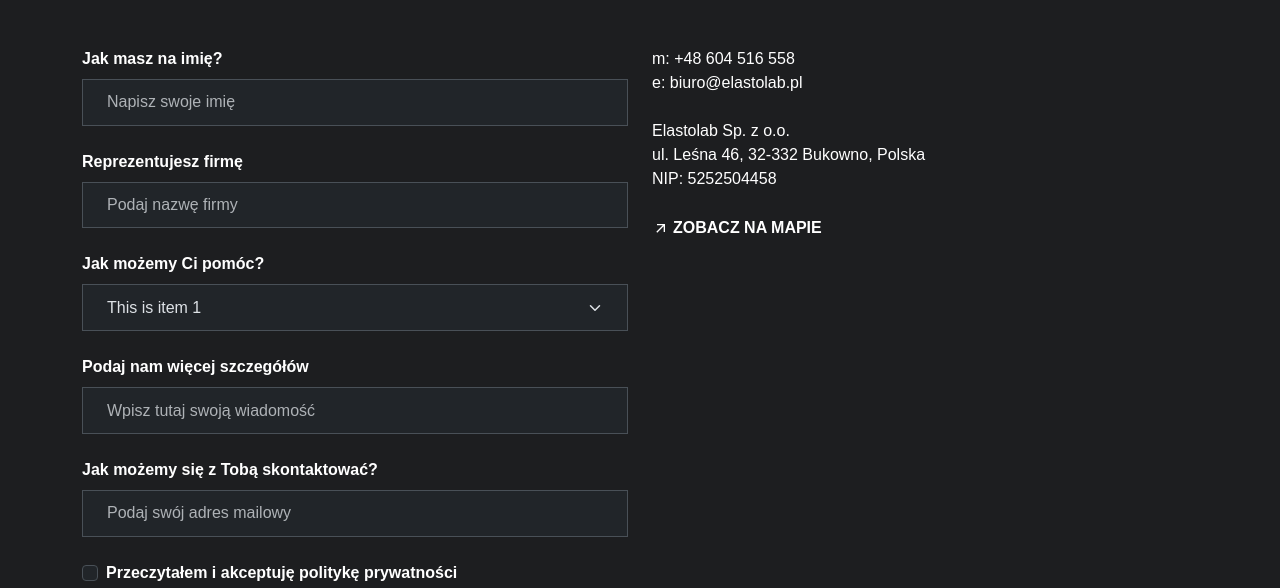
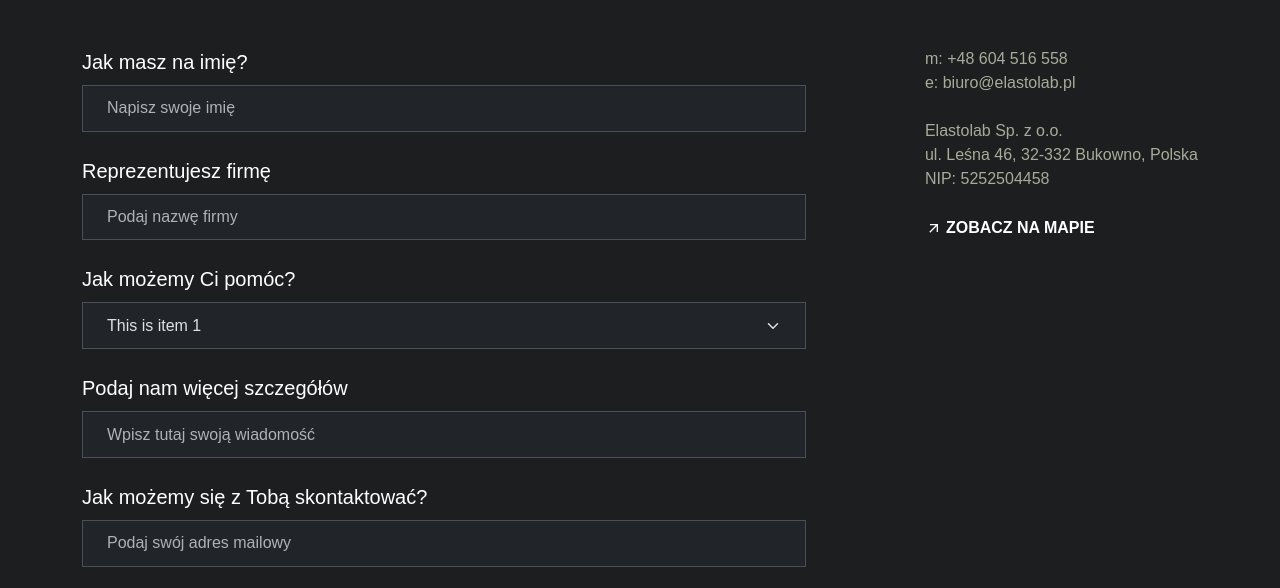
Before and after one commit to michalbialkowski/elastolab, a plain HTML site: page kontakt.html in a window 1280 px wide. Shown: the part 196-784 px from the top of the page. Drawn offline with nearby package versions, Linux system fonts and the light colour scheme; a web font is replaced by a local one.

Commit message:
Update kontakt.html

```diff
--- a/kontakt.html
+++ b/kontakt.html
@@ -72,19 +72,42 @@
             </section>
             <section class="text-white pb--50">
                 <div class="container">
-                    <div class="row">
-                        <div class="col">
+                    <div class="row gy-5">
+                        <div class="col-lg-auto offset-xl-1 offset-xxl-2 order-lg-last">
+                            <div class="row gx-0 gy-4 flex-column">
+                                <div class="col">
+                                    <ul class="list-unstyled mb-0 text-lightolive">
+                                        <li>m: +48 604 516 558</li>
+                                        <li>e: biuro@elastolab.pl</li>
+                                    </ul>
+                                </div>
+                                <div class="col">
+                                    <p class="mb-0 text-lightolive">Elastolab Sp. z o.o.<br>ul. Leśna 46, 32-332 Bukowno, Polska<br>NIP: 5252504458</p>
+                                </div>
+                                <div class="col">
+                                    <div class="d-flex justify-content-start"><a class="btn d-flex align-items-center link-white p-0" role="button" href="#!"><svg xmlns="http://www.w3.org/2000/svg" enable-background="new 0 0 24 24" height="1em" viewBox="0 0 24 24" width="1em" fill="currentColor" class="me-1">
+                                                <g>
+                                                    <rect fill="none" height="24" width="24"></rect>
+                                                </g>
+                                                <g>
+                                                    <polygon points="6,6 6,8 14.59,8 5,17.59 6.41,19 16,9.41 16,18 18,18 18,6"></polygon>
+                                                </g>
+                                            </svg><span>Zobacz na mapie</span></a></div>
+                                </div>
+                            </div>
+                        </div>
+                        <div class="col order-lg-first">
                             <form data-bs-theme="dark">
                                 <div class="row gx-0 gy-4 flex-column">
-                                    <div class="col"><label class="form-label fw-semibold d-block ff-headings">Jak masz na imię?</label><input class="form-control" type="text" placeholder="Napisz swoje imię"></div>
-                                    <div class="col"><label class="form-label fw-semibold d-block ff-headings">Reprezentujesz firmę</label><input class="form-control" type="text" placeholder="Podaj nazwę firmy"></div>
-                                    <div class="col"><label class="form-label fw-semibold d-block ff-headings">Jak możemy Ci pomóc?</label><select class="form-select">
+                                    <div class="col"><label class="form-label fs-5 fw-normal d-block ff-headings">Jak masz na imię?</label><input class="form-control" type="text" placeholder="Napisz swoje imię"></div>
+                                    <div class="col"><label class="form-label fs-5 fw-normal d-block ff-headings">Reprezentujesz firmę</label><input class="form-control" type="text" placeholder="Podaj nazwę firmy"></div>
+                                    <div class="col"><label class="form-label fs-5 fw-normal d-block ff-headings">Jak możemy Ci pomóc?</label><select class="form-select">
                                             <option value="12" selected="">This is item 1</option>
                                             <option value="13">This is item 2</option>
                                             <option value="14">This is item 3</option>
                                         </select></div>
-                                    <div class="col"><label class="form-label fw-semibold d-block ff-headings">Podaj nam więcej szczegółów</label><input class="form-control" type="text" placeholder="Wpisz tutaj swoją wiadomość"></div>
-                                    <div class="col"><label class="form-label fw-semibold d-block ff-headings">Jak możemy się z Tobą skontaktować?</label><input class="form-control" type="text" placeholder="Podaj swój adres mailowy"></div>
+                                    <div class="col"><label class="form-label fs-5 fw-normal d-block ff-headings">Podaj nam więcej szczegółów</label><input class="form-control" type="text" placeholder="Wpisz tutaj swoją wiadomość"></div>
+                                    <div class="col"><label class="form-label fs-5 fw-normal d-block ff-headings">Jak możemy się z Tobą skontaktować?</label><input class="form-control" type="text" placeholder="Podaj swój adres mailowy"></div>
                                     <div class="col">
                                         <div class="form-check"><input class="form-check-input" type="checkbox" id="formCheck-1"><label class="form-check-label fw-semibold" for="formCheck-1">Przeczytałem i akceptuję politykę prywatności</label></div>
                                     </div>
@@ -100,29 +123,6 @@
                                     </div>
                                 </div>
                             </form>
-                        </div>
-                        <div class="col">
-                            <div class="row gx-0 gy-4 flex-column">
-                                <div class="col">
-                                    <ul class="list-unstyled mb-0">
-                                        <li>m: +48 604 516 558</li>
-                                        <li>e: biuro@elastolab.pl</li>
-                                    </ul>
-                                </div>
-                                <div class="col">
-                                    <p class="mb-0">Elastolab Sp. z o.o.<br>ul. Leśna 46, 32-332 Bukowno, Polska<br>NIP: 5252504458</p>
-                                </div>
-                                <div class="col">
-                                    <div class="d-flex justify-content-start"><a class="btn d-flex align-items-center link-white p-0" role="button" href="#!"><svg xmlns="http://www.w3.org/2000/svg" enable-background="new 0 0 24 24" height="1em" viewBox="0 0 24 24" width="1em" fill="currentColor" class="me-1">
-                                                <g>
-                                                    <rect fill="none" height="24" width="24"></rect>
-                                                </g>
-                                                <g>
-                                                    <polygon points="6,6 6,8 14.59,8 5,17.59 6.41,19 16,9.41 16,18 18,18 18,6"></polygon>
-                                                </g>
-                                            </svg><span>Zobacz na mapie</span></a></div>
-                                </div>
-                            </div>
                         </div>
                     </div>
                 </div>
```
